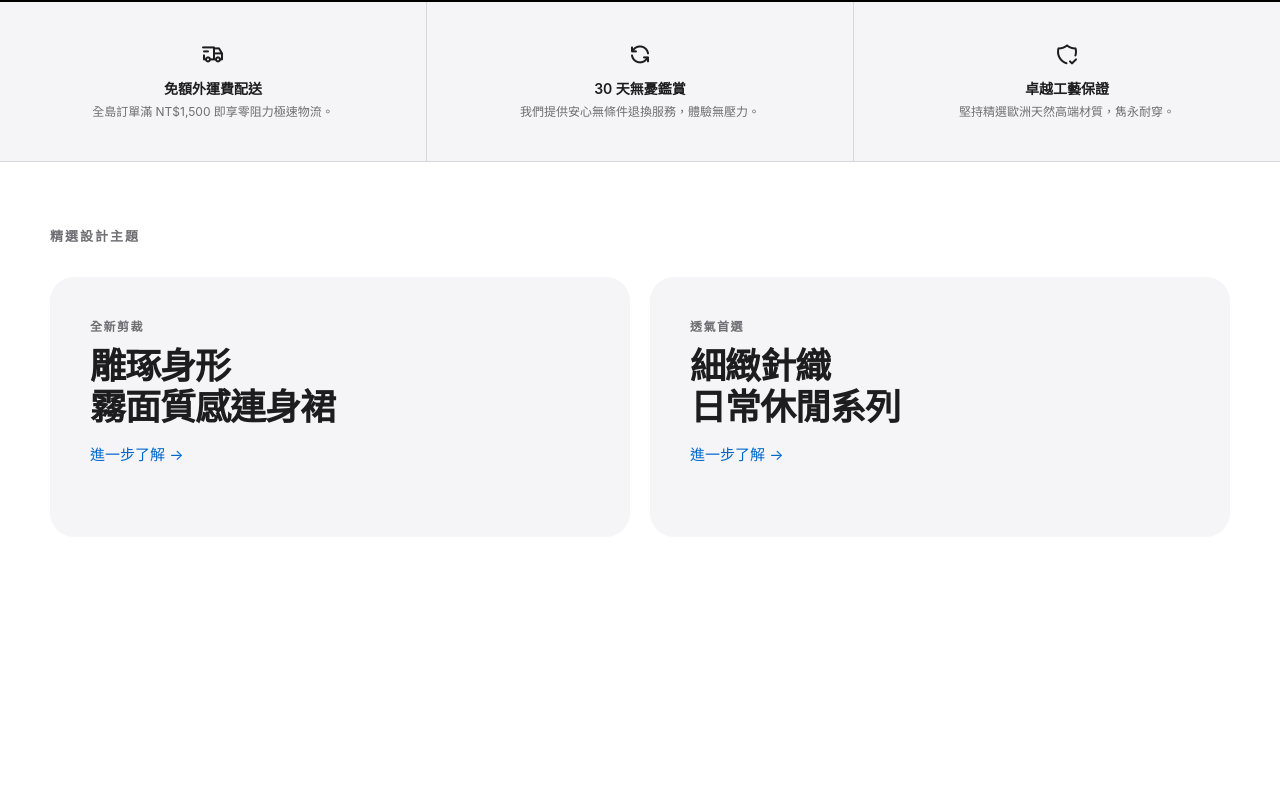
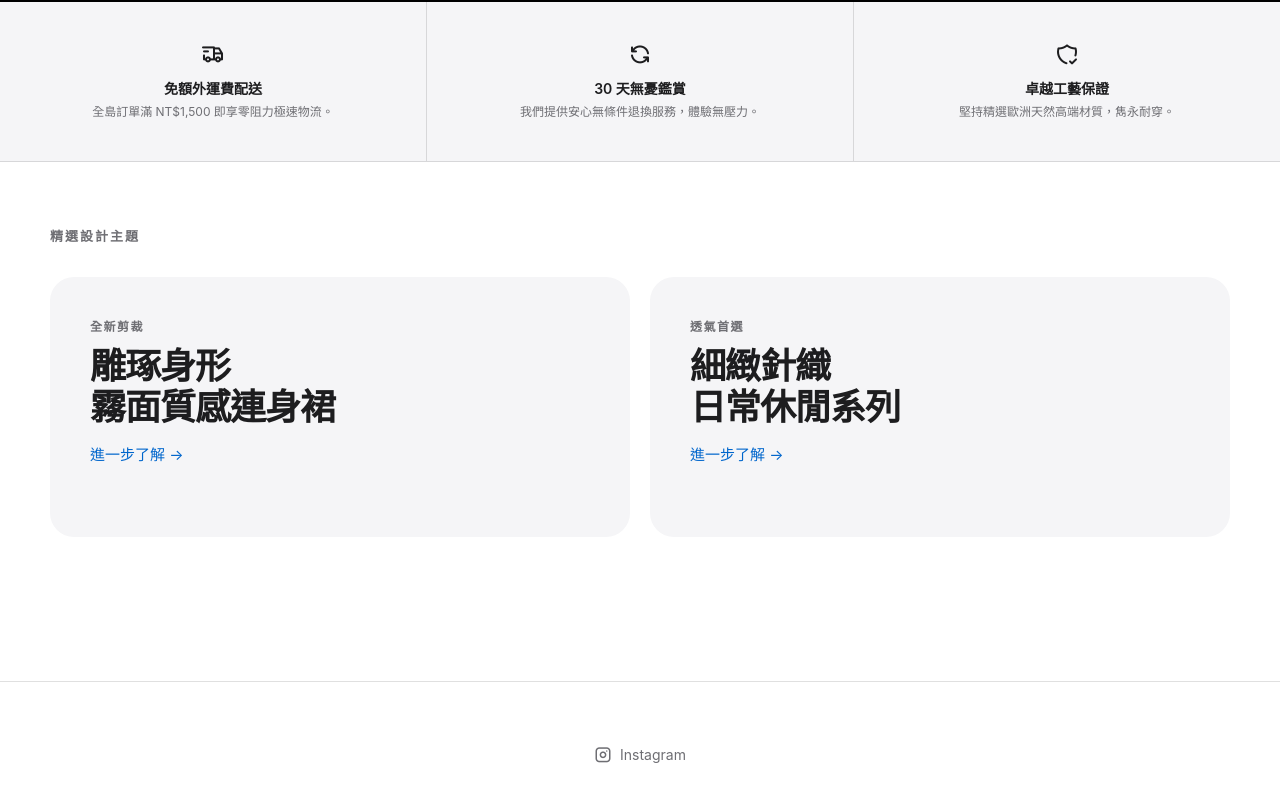
Before and after one commit to etcyai/Shop, a plain HTML site: page index.html in a window 1280 px wide. Shown: the part 718-1520 px from the top of the page. Before the commit the page ends 1319 px from the top, so only its background shows below. Drawn offline with Linux system fonts and the light colour scheme.

Commit message:
Add files via upload

```diff
--- a/index.html
+++ b/index.html
@@ -188,6 +188,33 @@
   .empty-cart { text-align: center; padding: 6rem 2rem; }
   .empty-cart i { font-size: 64px; color: #c7c7cc; margin-bottom: 1.5rem; display: block; }
   .empty-cart p { color: var(--sf-text-grey); font-size: 19px; margin-bottom: 2rem; font-weight: 300; }
+/* 貼在這裡 */
+  .site-footer {
+    display: flex;
+    justify-content: center;
+    align-items: center;
+    padding: 4rem 2.5rem;
+    background: #ffffff;
+    border-top: 0.5px solid var(--sf-border);
+    margin-top: 5rem;
+  }
+  .footer-ig-link {
+    display: inline-flex;
+    align-items: center;
+    gap: 8px;
+    color: var(--sf-text-grey);
+    text-decoration: none;
+    font-size: 14px;
+    font-weight: 400;
+    transition: color 0.2s, transform 0.2s;
+  }
+  .footer-ig-link:hover {
+    color: var(--sf-dark);
+    transform: scale(1.02);
+  }
+  .footer-ig-link i {
+    font-size: 18px;
+  }
 </style>
 </head>
 <body>
@@ -545,5 +572,11 @@ function deleteItem(index) {
 // 初始啟動
 updateBadge();
 </script>
+<!-- 網頁最下方的頁尾連結 -->
+<footer class="site-footer">
+  <a href="https://www.instagram.com/etcyai/" target="_blank" class="footer-ig-link">
+    <i class="ti ti-brand-instagram"></i> Instagram
+  </a>
+</footer>
 </body>
 </html>
```
